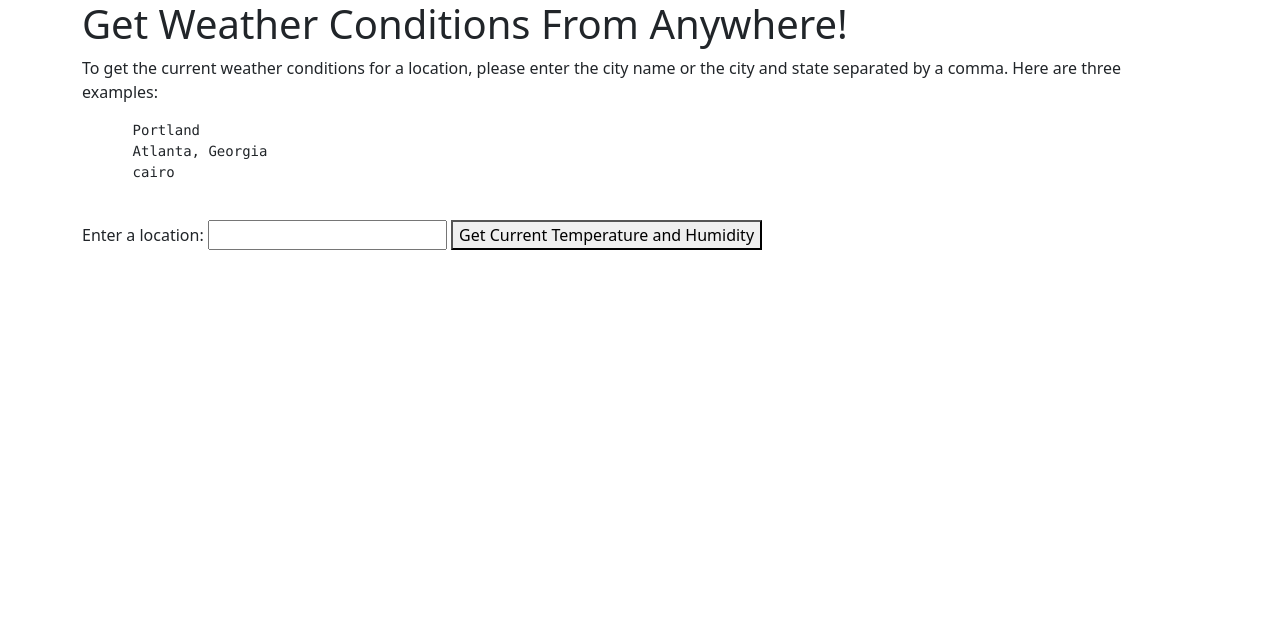
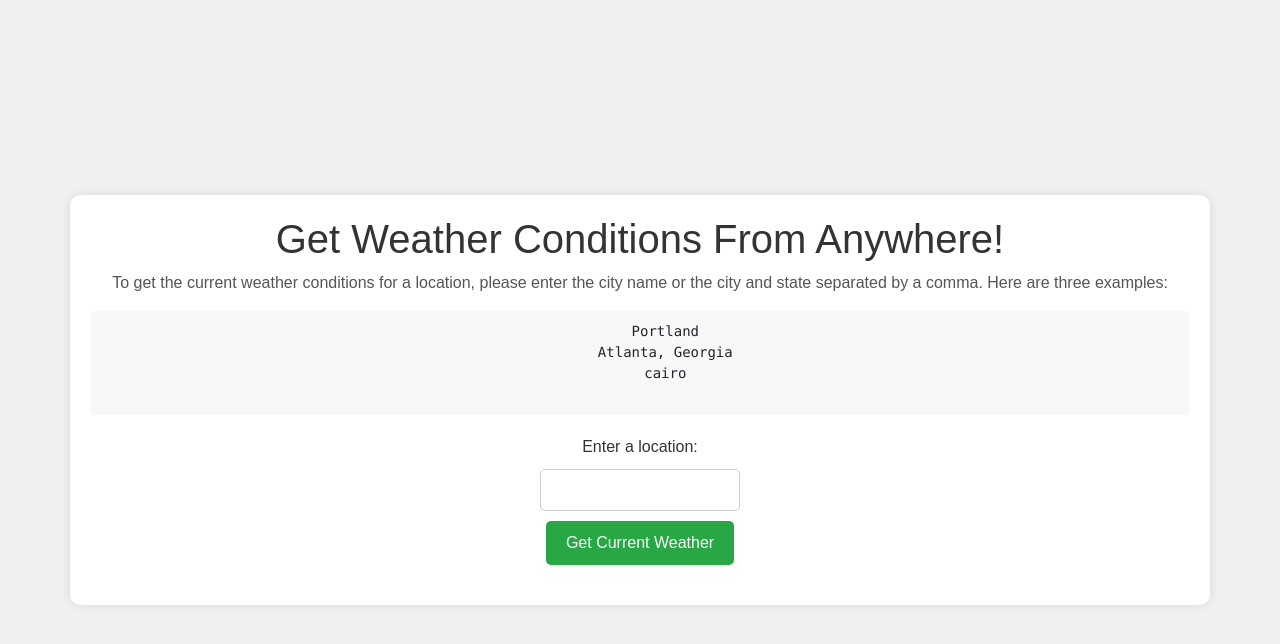
Before and after one commit to tdietzel/Open_Weather_API, a website built with webpack: page src/index.html in a window 1280 px wide. Built offline with nearby package versions, Linux system fonts and the light colour scheme.

Commit message:
Add styling

```diff
--- a/src/css/styles.css
+++ b/src/css/styles.css
@@ -0,0 +1,66 @@
+body {
+    font-family: 'Arial', sans-serif;
+    background-color: #f0f0f0;
+    margin: 0;
+    padding: 0;
+    display: flex;
+    justify-content: center;
+    align-items: center;
+    height: 100vh;
+  }
+
+  .container {
+    text-align: center;
+    background-color: #fff;
+    padding: 20px;
+    border-radius: 10px;
+    box-shadow: 0 0 10px rgba(0, 0, 0, 0.1);
+  }
+
+  h1 {
+    color: #333;
+  }
+
+  p {
+    color: #555;
+  }
+
+  pre {
+    background-color: #f8f8f8;
+    padding: 10px;
+    border-radius: 5px;
+  }
+
+  form {
+    margin-top: 20px;
+    display: flex;
+    flex-direction: column;
+    align-items: center;
+  }
+
+  label {
+    margin-bottom: 10px;
+    color: #333;
+  }
+
+  input {
+    padding: 8px;
+    border: 1px solid #ccc;
+    border-radius: 5px;
+    margin-bottom: 10px;
+    width: 200px;
+  }
+
+  .btn-success {
+    background-color: #28a745;
+    color: #fff;
+    padding: 10px 20px;
+    border: none;
+    border-radius: 5px;
+    cursor: pointer;
+  }
+
+  #showResponse {
+    margin-top: 20px;
+    color: #333;
+  }
--- a/src/index.html
+++ b/src/index.html
@@ -14,7 +14,7 @@
     <form>
       <label for="location">Enter a location:</label>
       <input id="location" type="text" name="location">
-      <button type="submit" class="btn-success" id="weatherLocation">Get Current Temperature and Humidity</button>
+      <button type="submit" class="btn-success" id="weatherLocation">Get Current Weather</button>
     </form>
     <p id="showResponse"></p>
   </div>
```
